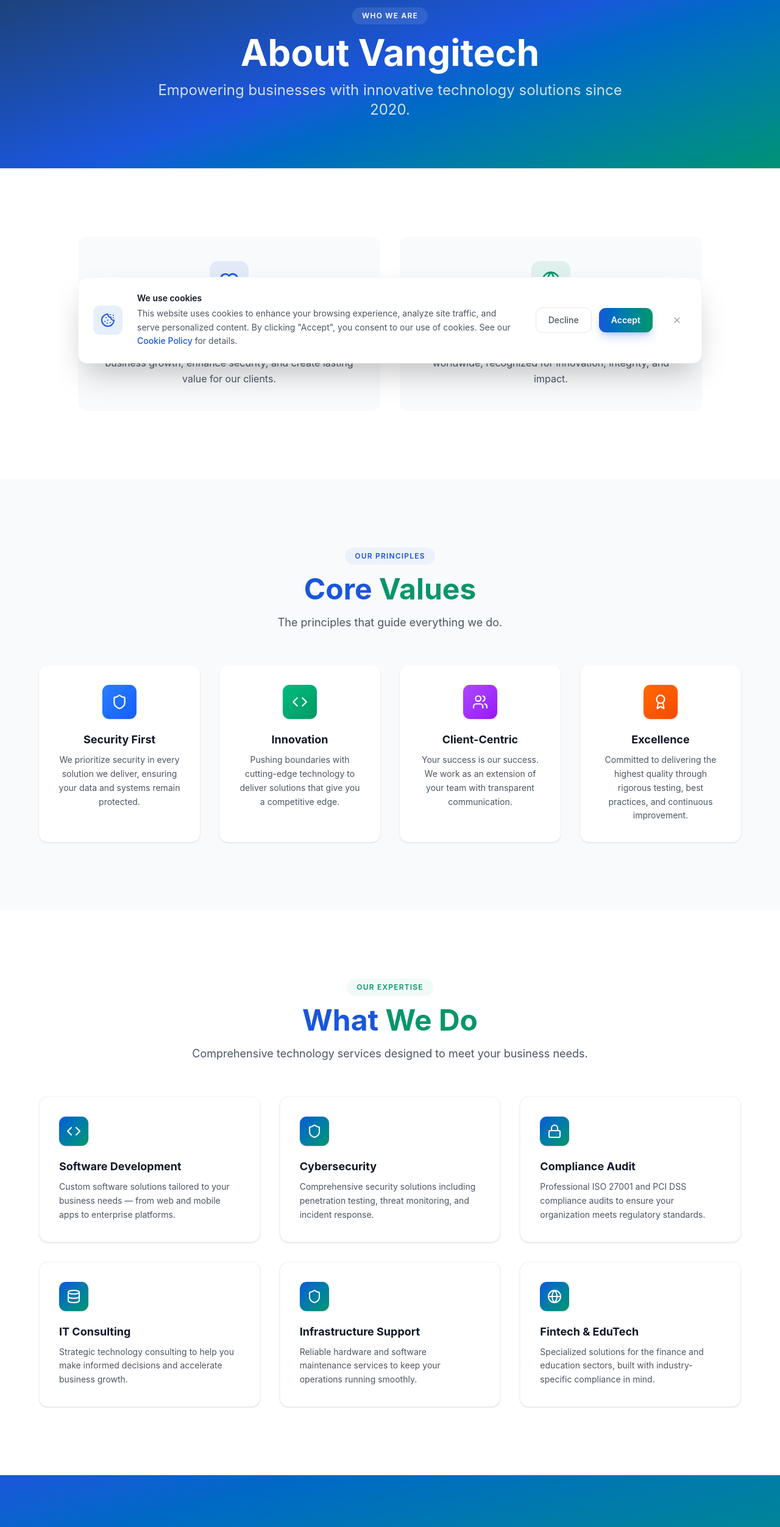
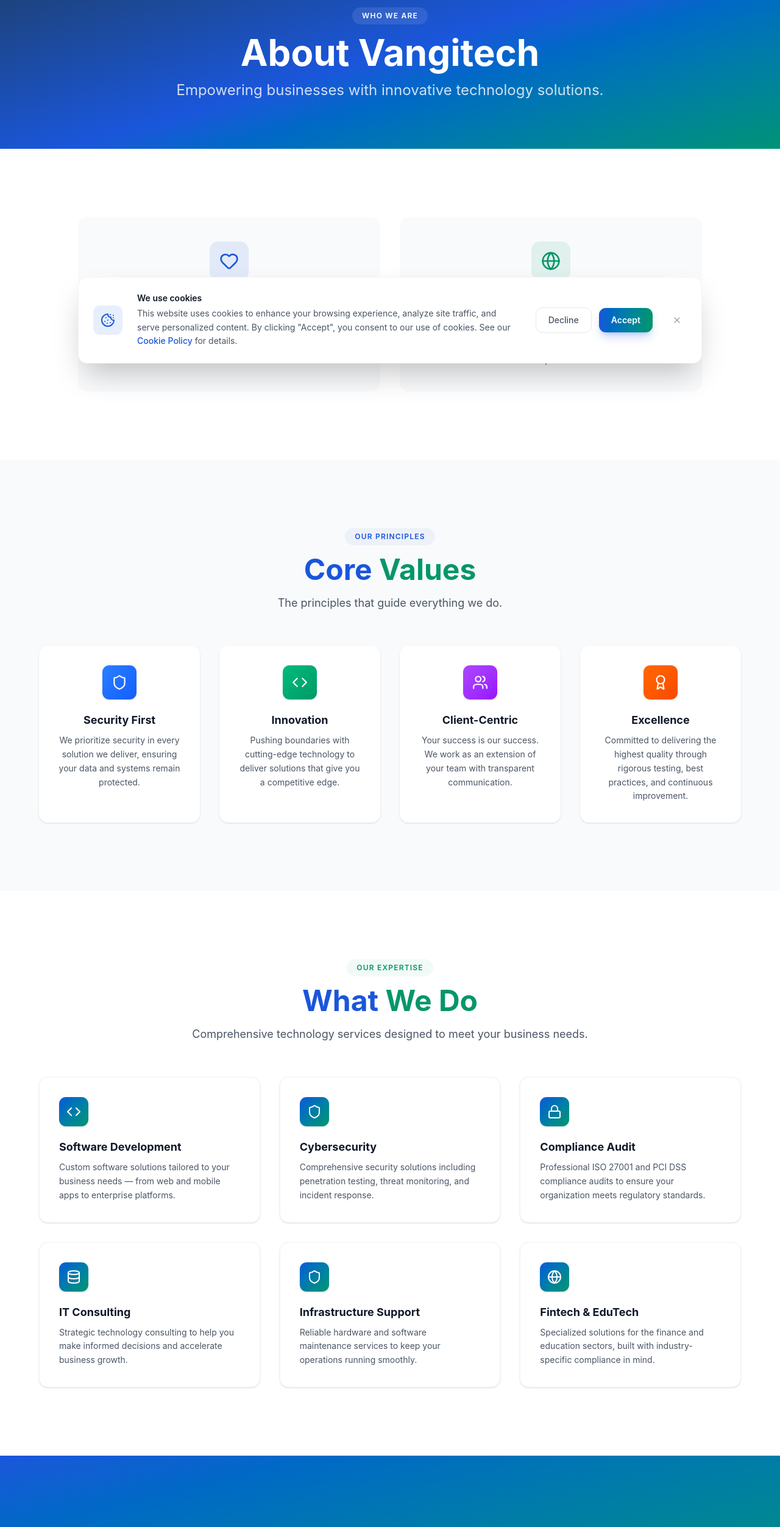
Before and after one commit to vangitech/VT-agency, a React (Vite) app in the folder frontend/: page /about in a window 1280 px wide. Shown: the part 180-2684 px from the top of the page at 61% size. Built offline with nearby package versions, Linux system fonts and the light colour scheme; no server answers.

Commit message:
fix: move RC number inside VT logo, update About page stats

```diff
--- a/frontend/src/components/layout/Header.jsx
+++ b/frontend/src/components/layout/Header.jsx
@@ -53,9 +53,9 @@
       <div className="container mx-auto px-4 sm:px-6 lg:px-8">
         <div className="flex items-center justify-between h-16 md:h-20">
           <Link to="/" className="flex flex-col items-center">
-            <span className="text-[9px] text-gray-400 font-medium leading-tight tracking-wider">RC 1803640</span>
             <div className="w-10 h-10 bg-gradient-to-br from-brand-blue to-brand-green rounded-xl flex items-center justify-center shadow-sm">
               <span className="text-white font-bold text-base leading-none tracking-tight">VT</span>
+              <span className="text-[9px] text-gray-400 font-medium leading-tight tracking-wider">RC 1803640</span>
             </div>
           </Link>
 
--- a/frontend/src/pages/About.jsx
+++ b/frontend/src/pages/About.jsx
@@ -76,7 +76,7 @@
             About Vangitech
           </h1>
           <p className="text-lg sm:text-xl md:text-2xl max-w-3xl mx-auto text-white/80">
-            Empowering businesses with innovative technology solutions since 2020.
+            Empowering businesses with innovative technology solutions.
           </p>
         </div>
       </section>
@@ -190,7 +190,7 @@
               <div className="text-sm text-white/80 font-medium">Industries Served</div>
             </div>
             <div>
-              <div className="text-4xl md:text-5xl lg:text-6xl font-bold text-white mb-1">4+</div>
+              <div className="text-4xl md:text-5xl lg:text-6xl font-bold text-white mb-1">10+</div>
               <div className="text-sm text-white/80 font-medium">Years of Excellence</div>
             </div>
           </div>
```
